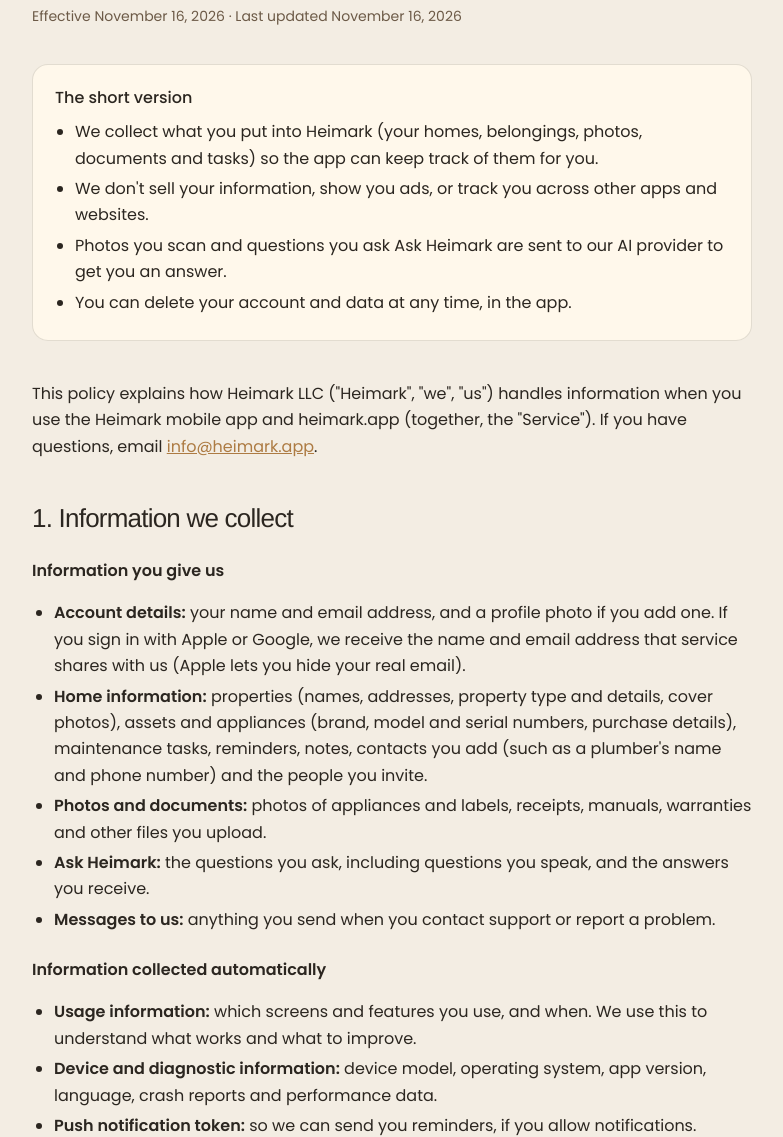
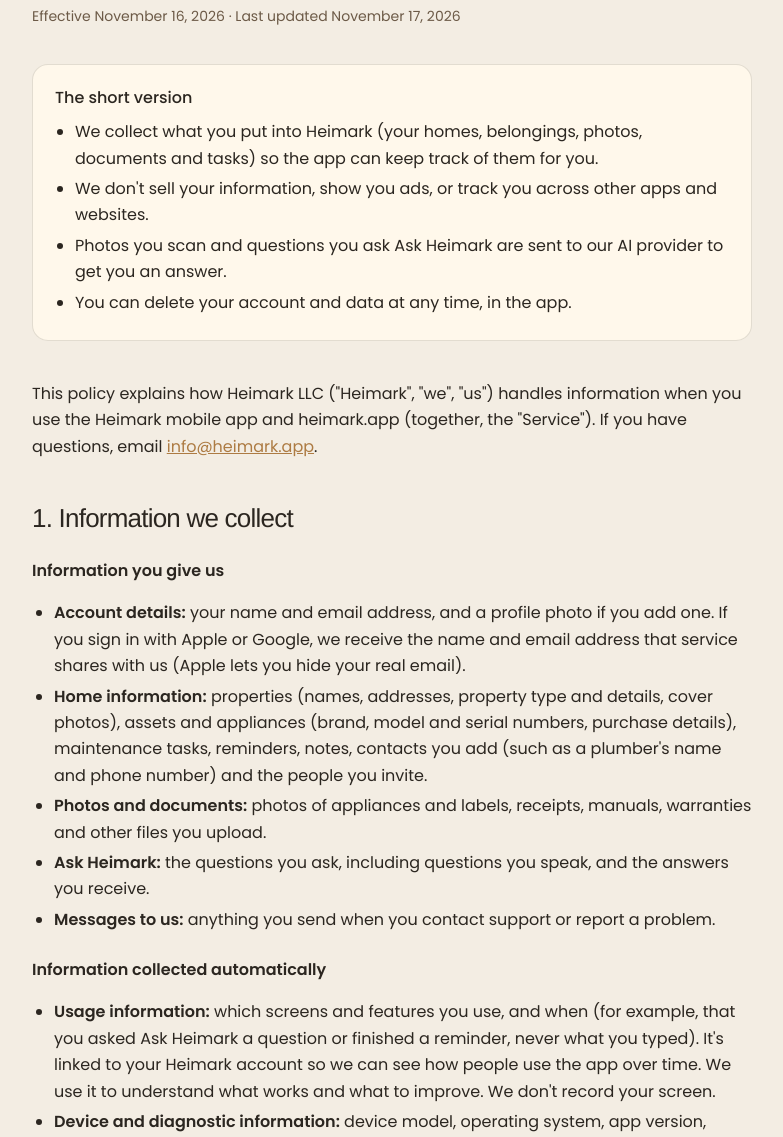
Before and after one commit to jonasandbri-cyber/heimark-site, a plain HTML site: page privacy/index.html in a window 1280 px wide. Shown: the part 170-1307 px from the top of the page, without its empty margins (248-1031 px from the left). Drawn offline with Linux system fonts and the light colour scheme.

Commit message:
Privacy: PostHog product analytics (linked to account, no IPs, no recordings)
Co-Authored-By: Claude Opus 5.5 <noreply@anthropic.com>

```diff
--- a/privacy/index.html
+++ b/privacy/index.html
@@ -13,7 +13,7 @@
 <header><a class="logo" href="/">heimark</a></header>
 <main>
 <h1>Privacy Policy</h1>
-<p class="meta">Effective November 16, 2026 · Last updated November 16, 2026</p>
+<p class="meta">Effective November 16, 2026 · Last updated November 17, 2026</p>
 
 <div class="summary">
   <p>The short version</p>
@@ -40,7 +40,7 @@
 
 <h3>Information collected automatically</h3>
 <ul>
-  <li><strong>Usage information:</strong> which screens and features you use, and when. We use this to understand what works and what to improve.</li>
+  <li><strong>Usage information:</strong> which screens and features you use, and when (for example, that you asked Ask Heimark a question or finished a reminder, never what you typed). It's linked to your Heimark account so we can see how people use the app over time. We use it to understand what works and what to improve. We don't record your screen.</li>
   <li><strong>Device and diagnostic information:</strong> device model, operating system, app version, language, crash reports and performance data.</li>
   <li><strong>Push notification token:</strong> so we can send you reminders, if you allow notifications.</li>
   <li><strong>Purchase information:</strong> your subscription status and history from Apple or Google. We never see or store your payment card.</li>
@@ -80,6 +80,7 @@
   <tr><td>OpenAI</td><td>Scans, document reading and Ask Heimark answers</td><td>The photos, documents and questions you submit for these features, plus the home details needed to answer them</td></tr>
   <tr><td>Apple, Google and RevenueCat</td><td>Subscriptions and in-app purchases</td><td>Your Heimark user ID and your purchase status</td></tr>
   <tr><td>Google Firebase</td><td>Push notifications, crash reports, app analytics and app configuration</td><td>Device and diagnostic information, usage events and your notification token</td></tr>
+  <tr><td>PostHog</td><td>Product analytics</td><td>Usage events, device and app version, and your Heimark user ID. IP addresses are discarded and screens are not recorded.</td></tr>
   <tr><td>Apple and Google sign-in</td><td>Signing in, if you choose it</td><td>Handled by Apple or Google under their own privacy policies</td></tr>
   <tr><td>EAN-Search</td><td>Product lookup when you scan a barcode</td><td>The barcode number only</td></tr>
 </table>
```
